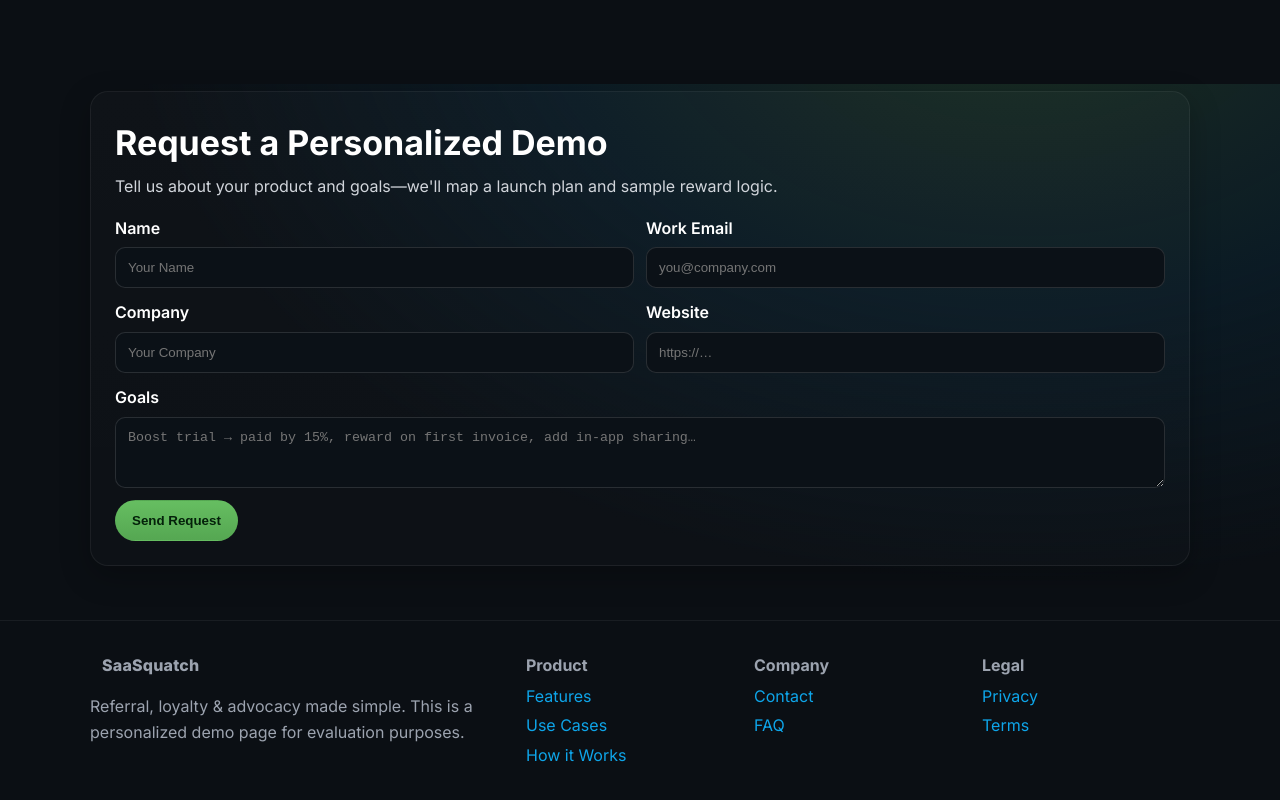
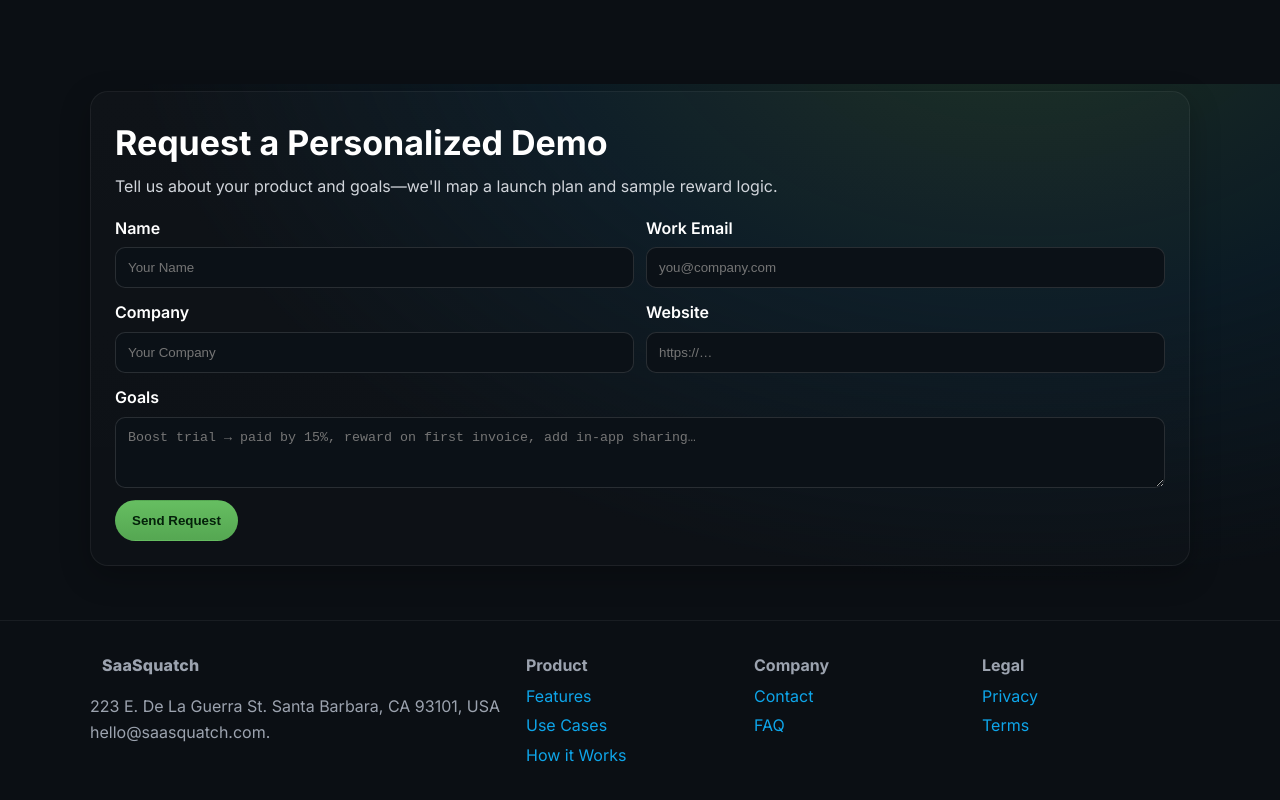
Before and after one commit to AccardoNull/SaaSquatch-Personalized-Website-Demo, a plain HTML site: page index.html in a window 1280 px wide. Shown: the part 3116-3916 px from the top of the page. Drawn offline with Linux system fonts and the light colour scheme.

Commit message:
Update index.html

```diff
--- a/index.html
+++ b/index.html
@@ -108,7 +108,7 @@
       </nav>
       <div>
         <a class="btn ghost" href="#contact">Contact</a>
-        <a class="btn primary" href="#get-started">Get Started</a>
+        <a class="btn primary" href="#contact">Get Started</a>
       </div>
     </div>
   </header>
@@ -314,7 +314,10 @@
     <div class="container cols">
       <div>
         <div class="brand"><div class="logo"></div><b>SaaSquatch</b></div>
-        <p style="max-width:52ch">Referral, loyalty & advocacy made simple. This is a personalized demo page for evaluation purposes.</p>
+        <p style="max-width:52ch">223 E. De La Guerra St.
+Santa Barbara, CA
+93101, USA
+hello@saasquatch.com.</p>
       </div>
       <div>
         <b>Product</b>
```
